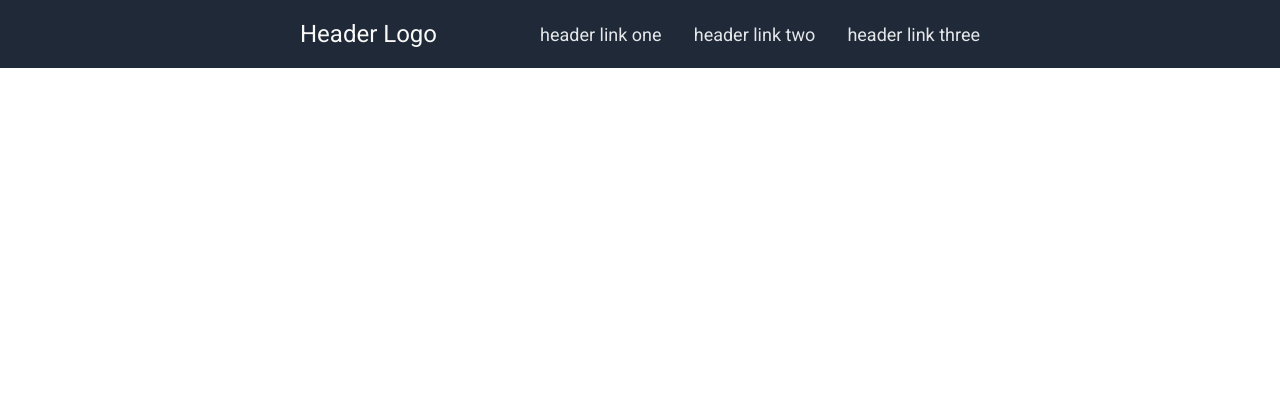
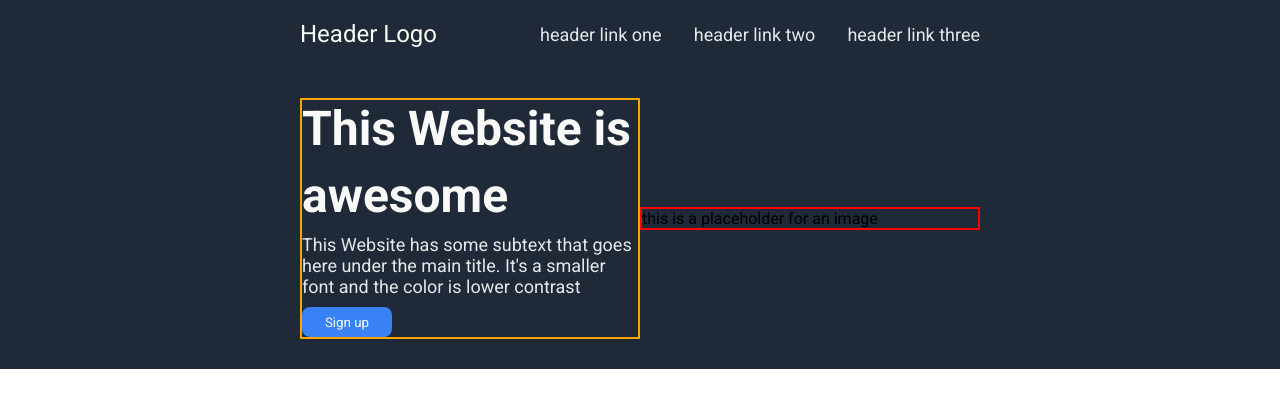
Before and after one commit to timHa91/odin-landing-page, a plain HTML site: page index.html in a window 1280 px wide. Drawn offline with Linux system fonts and the light colour scheme.

Commit message:
Added Main Content Container and refactored Header structure

```diff
--- a/index.html
+++ b/index.html
@@ -10,13 +10,34 @@
     <title>Odin Landing Page</title>
 </head>
 <body>
-    <div class="header-container">
-        <div class="header-logo">Header Logo</div>
-            <ul class="header-links">
-                <li><a href="">header link one</a></li>
-                <li><a href="">header link two</a></li>
-                <li><a href="">header link three</a></li>
-            </ul>
+    <div class="main-container">
+        <div class="header-container">
+            <div class="nav-container">
+                <div class="nav-logo">Header Logo</div>
+                    <nav>
+                        <ul class="nav-list">
+                            <li><a href="">header link one</a></li>
+                            <li><a href="">header link two</a></li>
+                            <li><a href="">header link three</a></li>
+                        </ul>
+                    </nav>
+                </div>
+            <div class="hero-container">
+                <div class="hero-main">
+                    <p class="hero-main-text">This Website is</p>
+                    <p class="hero-main-text">awesome</p>
+                    <p class="hero-secondary-text">This Website has some subtext that goes here under the main title. It's a smaller font and the color is lower contrast</p>
+                    <button>Sign up</button>
+                </div>
+                <div class="hero-placeholder">
+                    <p>this is a placeholder for an image</p>
+                </div>
+            </div>
+        </div>
+        <div class="information-container"></div>
+        <div class="quote-container"></div>
+        <div class="action-container"></div>
+        <div class="footer-container"></div>
     </div>
 </body>
 </html>
--- a/styles.css
+++ b/styles.css
@@ -4,20 +4,30 @@
     padding: 0;
 }
 
+.main-container {
+    display: flex;
+    flex-direction: column;
+    align-items: center;
+    justify-content: center;
+}
+
 .header-container {
+    background-color: #1F2937;
+}
+
+.nav-container {
     display: flex;
-    background-color: #1F2937;
     justify-content: space-between;
     padding: 20px 300px;
     align-items: center;
 }
 
-.header-logo {
+.nav-logo {
     font-size: 24px;
     color: #F9FAF8;
 }
 
-.header-links {
+.nav-list {
     display: flex;
     list-style-type: none;
     justify-content: space-between;
@@ -25,7 +35,49 @@
     font-size: 18px;
 }
 
-.header-links a {
+.nav-list a {
     text-decoration: none;
     color: #E5E7EB;
 }
+
+.hero-container {
+    display: flex;
+    justify-content: space-between;
+    padding: 20px 300px;
+    align-items: center;
+    padding: 30px 300px;
+
+}
+
+.hero-main {
+    border: 2px solid orange;
+    display: flex;
+    flex:1;
+    gap: 10px;
+    flex-direction: column;
+}
+
+.hero-main-text {
+    font-size: 48px;
+    font-weight: 700;
+    color: #F9FAF8;
+}
+
+.hero-secondary-text {
+    font-size: 18px;
+    color: #E5E7EB;
+}
+
+.hero-main button {
+    background-color: #3882F6;
+    color: #F9FAF8;
+    width: 90px;
+    height: 30px;
+    border: none;
+    border-radius: 8px;
+}
+
+.hero-placeholder {
+    flex: 1;
+    border: 2px solid red;
+}
```
